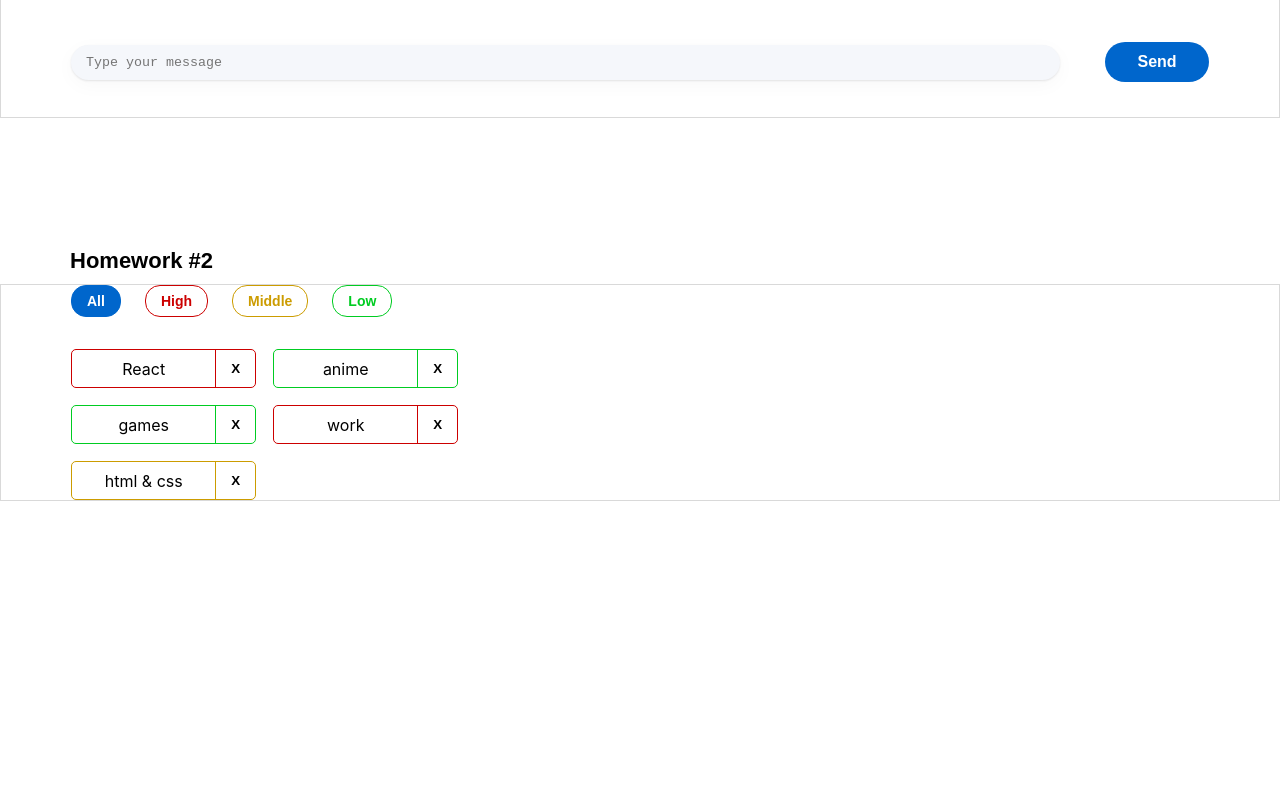
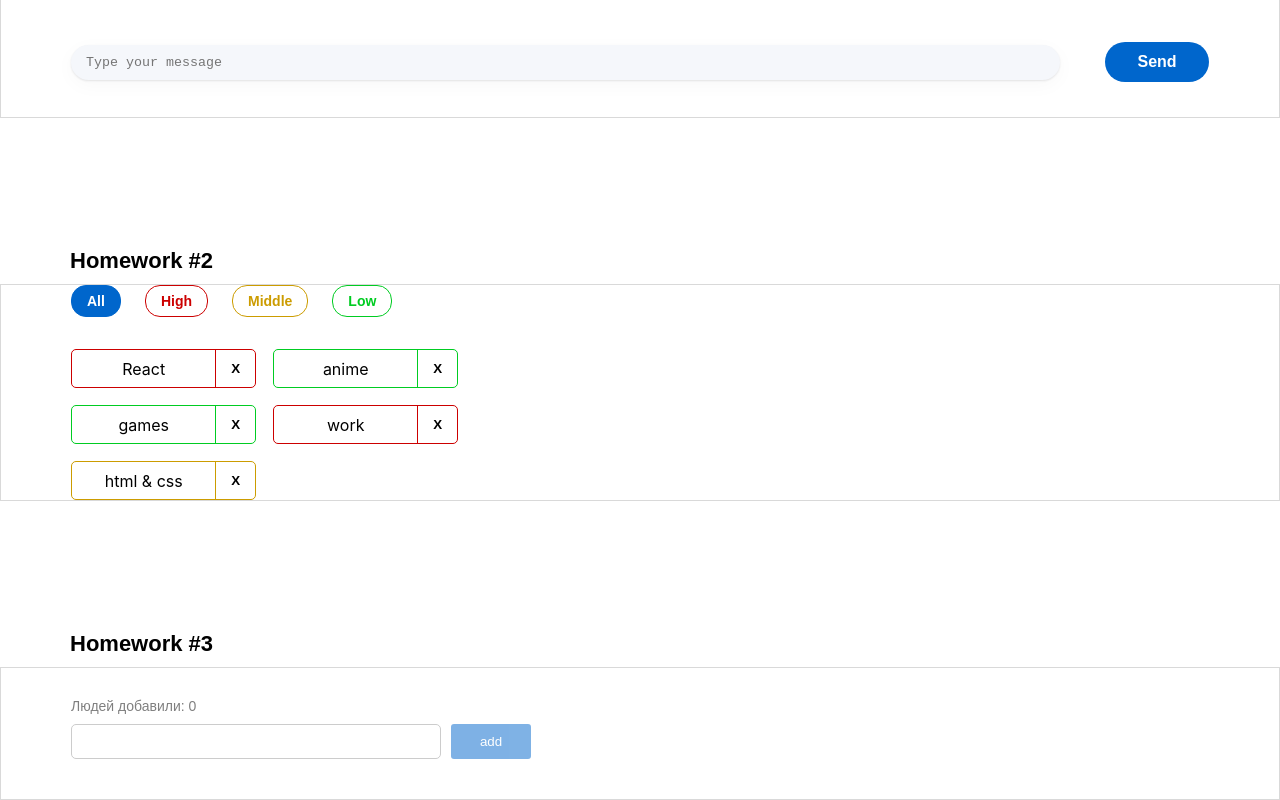
Before and after one commit to RusCherep/hws2-mian, a React (Create React App) app: page /junior-plus in a window 1280 px wide. Shown: the part 374-1174 px from the top of the page. Before the commit the page ends 875 px from the top, so only its background shows below. Built offline with nearby package versions, Linux system fonts and the light colour scheme.

Commit message:
HW3 to be completed

```diff
--- a/src/s1-main/App.tsx
+++ b/src/s1-main/App.tsx
@@ -2,6 +2,7 @@
 import s from './App.module.css'
 import HW1 from '../s2-homeworks/hw01/HW1'
 import HW2 from "../s2-homeworks/hw02/HW2";
+import HW3 from "../s2-homeworks/hw03/HW3";
 
 function App() {
     return (
@@ -9,7 +10,7 @@
             <HW1/>
             {/*раскомментировать по ходу выполнения*/}
             <HW2/>
-            {/*<HW3/>*/}
+            <HW3/>
             {/*<HW4/>*/}
 
             {/*при выполнении дз 5 и более - закомментировать здесь дз 1-4, так как они есть внутри дз 5*/}
--- a/src/s2-homeworks/hw03/Greeting.module.css
+++ b/src/s2-homeworks/hw03/Greeting.module.css
@@ -1,35 +1,76 @@
 .greetingForm {
+    padding: 30px 0;
+
 }
 
 .inputAndButtonContainer {
+    display: flex;
+    text-align: center;
+    align-items: center;
+    gap: 10px;
+    padding: 10px 0;
 }
 
 .error {
+    font: 400 14px "Montserrat", sans-serif;
+    color: #c00;
 }
 
 .input {
+
+    border: 1px solid #ccc;
+    border-radius: 5px;
+    font-size: 16px;
+    outline: none;
+    width: 100%;
+    min-width: 370px;
+    min-height: 35px;
+    transition: all 0.3s ease;
+
+    /*min-height: 35px;*/
+    /*min-width: 370px;*/
+    /*border-radius: 10px;*/
+    /*font: 500 16px "Montserrat", sans-serif;*/
+    /*color: #000;*/
+    /*outline: none;*/
 }
 
 .input:focus {
 }
 
 .errorInput {
+    border-color: #c00;
 }
 
 .button {
+    border: none;
+    border-radius: 3px;
+    padding: 5px 24px;
+    width: 80px;
+    height: 35px;
+    color: white;
+    background: #06c;
 }
 
 .button:focus {
+    background: #06c;
 }
 
 .button:active {
+
 }
 
 .button:disabled {
+
+    opacity: 0.5;
 }
 
 .text {
+    font: 400 14px "Montserrat", sans-serif;
+    color: rgba(0, 0, 0, 0.5);
 }
 
 .greeting {
+    font: 500 14px "Montserrat", sans-serif;
+    color: #000;
 }
--- a/src/s2-homeworks/hw03/Greeting.tsx
+++ b/src/s2-homeworks/hw03/Greeting.tsx
@@ -2,14 +2,14 @@
 import s from './Greeting.module.css'
 
 type GreetingPropsType = {
-    name: any // need to fix any
-    setNameCallback: any // need to fix any
-    addUser: any // need to fix any
-    onBlur: any // need to fix any
-    onEnter: any // need to fix any
-    error: any // need to fix any
-    totalUsers: any // need to fix any
-    lastUserName?: any // need to fix any
+    name: string // need to fix any
+    setNameCallback: (e: ChangeEvent<HTMLInputElement>) => void// need to fix any
+    addUser: () => void // need to fix any
+    onBlur: () => void // need to fix any
+    onEnter: (e: KeyboardEvent<HTMLInputElement>) => void // need to fix any
+    error: string // need to fix any
+    totalUsers: number // need to fix any
+    lastUserName?: string // need to fix any
 }
 
 // презентационная компонента (для верстальщика)
@@ -25,7 +25,7 @@
         lastUserName,
     } // деструктуризация пропсов
 ) => {
-    const inputClass = s.errorInput // need to fix with (?:)
+    const inputClass =!!error ? s.errorInput +  s.input : s.input // need to fix with (?:)
 
     return (
         <div id={'hw3-form'} className={s.greetingForm}>
--- a/src/s2-homeworks/hw03/GreetingContainer.tsx
+++ b/src/s2-homeworks/hw03/GreetingContainer.tsx
@@ -1,20 +1,34 @@
-import React, { ChangeEvent, KeyboardEvent, useState } from 'react'
+import React, {ChangeEvent, Dispatch, KeyboardEvent, SetStateAction, useState} from 'react'
 import Greeting from './Greeting'
-import { UserType } from './HW3'
+import {UserType} from './HW3'
+import {keyboard} from "@testing-library/user-event/dist/keyboard";
 
 type GreetingContainerPropsType = {
-    users: any // need to fix any
-    addUserCallback: any // need to fix any
+    users: UserType[] // need to fix any
+    addUserCallback: (name: string) => void // need to fix any
 }
 
-export const pureAddUser = (name: any, setError: any, setName: any, addUserCallback: any) => {
+export const pureAddUser = (name: string, setError: Dispatch<SetStateAction<string>>, setName: Dispatch<SetStateAction<string>>, addUserCallback: (name: string) => void) => {
     // если имя пустое - показать ошибку, иначе - добавить юзера и очистить инпут
+
+    if (name.trim() === '') {
+        setError('Ошибка! Введите имя!')
+    } else {
+        addUserCallback(name)
+        setName('')
+    }
 }
 
-export const pureOnBlur = (name: any, setError: any) => { // если имя пустое - показать ошибку
+export const pureOnBlur = (name: string, setError: Dispatch<SetStateAction<string>>) => { // если имя пустое - показать ошибку
+    if (name.trim() === '') {
+        setError('Ошибка! Введите имя!')
+    }
 }
 
-export const pureOnEnter = (e: any, addUser: any) => { // если нажата кнопка Enter - добавить
+export const pureOnEnter = (e: KeyboardEvent<HTMLInputElement>, addUser: () => void) => { // если нажата кнопка Enter - добавить
+    if (e.key === 'Enter') {
+        addUser()
+    }
 }
 
 // более простой и понятный для новичков
@@ -22,15 +36,16 @@
 
 // более современный и удобный для про :)
 const GreetingContainer: React.FC<GreetingContainerPropsType> = ({
-    users,
-    addUserCallback,
-}) => {
+                                                                     users,
+                                                                     addUserCallback,
+                                                                 }) => {
     // деструктуризация пропсов
-    const [name, setName] = useState<any>('') // need to fix any
-    const [error, setError] = useState<any>('') // need to fix any
+    const [name, setName] = useState<string>('') // need to fix any
+    const [error, setError] = useState<string>('') // need to fix any
 
-    const setNameCallback = (e: any) => { // need to fix any
-        setName('some name') // need to fix
+    const setNameCallback = (e: ChangeEvent<HTMLInputElement>) => { // need to fix any
+
+        setName(e.currentTarget.value) // need to fix
 
         error && setError('')
     }
@@ -42,12 +57,12 @@
         pureOnBlur(name, setError)
     }
 
-    const onEnter = (e: any) => {
+    const onEnter = (e: KeyboardEvent<HTMLInputElement>) => {
         pureOnEnter(e, addUser)
     }
 
-    const totalUsers = 0 // need to fix
-    const lastUserName = 'some name' // need to fix
+    const totalUsers = users.length // need to fix
+    const lastUserName = users[totalUsers -1] ? users[totalUsers -1].name :'' // need to fix
 
     return (
         <Greeting
--- a/src/s2-homeworks/hw03/HW3.tsx
+++ b/src/s2-homeworks/hw03/HW3.tsx
@@ -1,5 +1,5 @@
-import React, { useState } from 'react'
-import { v1 } from 'uuid'
+import React, {Dispatch, SetStateAction, useState} from 'react'
+import {v1} from 'uuid'
 import s2 from '../../s1-main/App.module.css'
 import GreetingContainer from './GreetingContainer'
 
@@ -14,25 +14,29 @@
 * 8 - в файле GreetingContainer.tsx вычислить количество добавленных и имя последнего (totalUsers, lastUserName)
 * 9 - в файле Greeting.tsx дописать типизацию пропсов
 * 10 - в файле Greeting.tsx вычислить inputClass в зависимости от наличия ошибки
+*
 * 11 - сделать стили в соответствии с дизайном
 * */
 
 // types
 export type UserType = {
-    _id: any // need to fix any
-    name: any // need to fix any
+    _id: string // need to fix any
+    name: string // need to fix any
 }
 
-export const pureAddUserCallback = (name: any, setUsers: any, users: any) => { // need to fix any
-    const user = { // need to fix
+export const pureAddUserCallback = (name: string, setUsers: (a:UserType[]) => void, users: UserType[]) => { // need to fix any
+    const user = {// need to fix
+        _id: v1(),
+        name: name
     }
     setUsers([...users, user])
 }
 
 const HW3 = () => {
-    const [users, setUsers] = useState<any>([]) // need to fix any
+    const [users, setUsers] = useState<UserType[]>([]) // need to fix any
 
-    const addUserCallback = (name: any) => { // need to fix any
+    const addUserCallback = (name: string) => { // need to fix any
+
         pureAddUserCallback(name, setUsers, users)
     }
 
```
Also changed, not shown: 1 other file (tests, documents, lock files or other folders).
